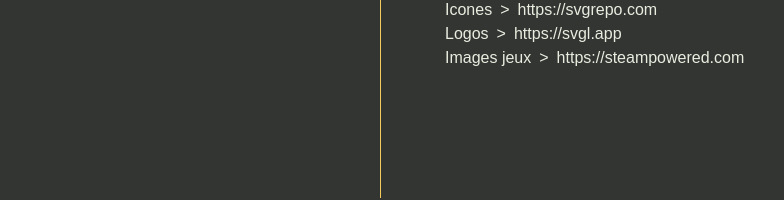
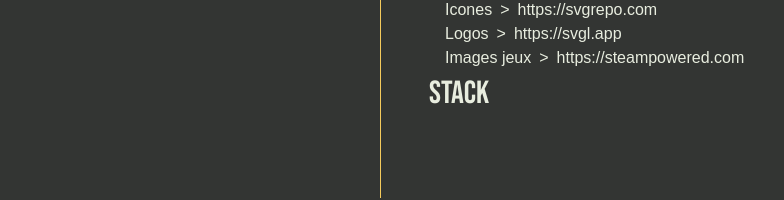
Before and after one commit to Pyramond/dayamond.fr, a Next.js app: page /about in a window 1280 px wide. Shown: the part 570-770 px from the top of the page, without its empty margins (16-800 px from the left). Built offline with nearby package versions, Linux system fonts and the light colour scheme; no server answers.

Commit message:
feat: create site stack component

```diff
--- /dev/null
+++ b/public/site_stack.json
@@ -0,0 +1,14 @@
+[
+  {
+    "name": "NextJS",
+    "url": "https://nextjs.org/"
+  },
+  {
+    "name": "GSAP",
+    "url": "https://gsap.com/"
+  },
+  {
+    "name": "Framer Motion",
+    "url": "https://motion.dev/"
+  }
+]
--- a/src/components/about/about.tsx
+++ b/src/components/about/about.tsx
@@ -1,6 +1,7 @@
 import styles from "./about.module.css"
 import Contact from "./contact/contact"
 import Iconography from "@/components/about/iconography/iconography";
+import SiteStack from "@/components/about/siteStack/siteStack";
 
 export default function About() {
     return (
@@ -11,6 +12,7 @@
             <div className={styles.site}>
                 <h2 className={styles.subtitle}>Site</h2>
                 <Iconography />
+                <SiteStack />
             </div>
         </div>
     )
--- /dev/null
+++ b/src/components/about/siteStack/siteStack.module.css
@@ -0,0 +1,5 @@
+.subtitle {
+    font-family: Bebas Neue, serif;
+    color: var(--color4);
+    font-size: 2rem;
+}
--- /dev/null
+++ b/src/components/about/siteStack/siteStack.tsx
@@ -0,0 +1,11 @@
+import styles from "./siteStack.module.css";
+
+
+export default function SiteStack() {
+
+    return (
+        <div>
+            <h2 className={styles.subtitle}> Stack </h2>
+        </div>
+    )
+}
```
